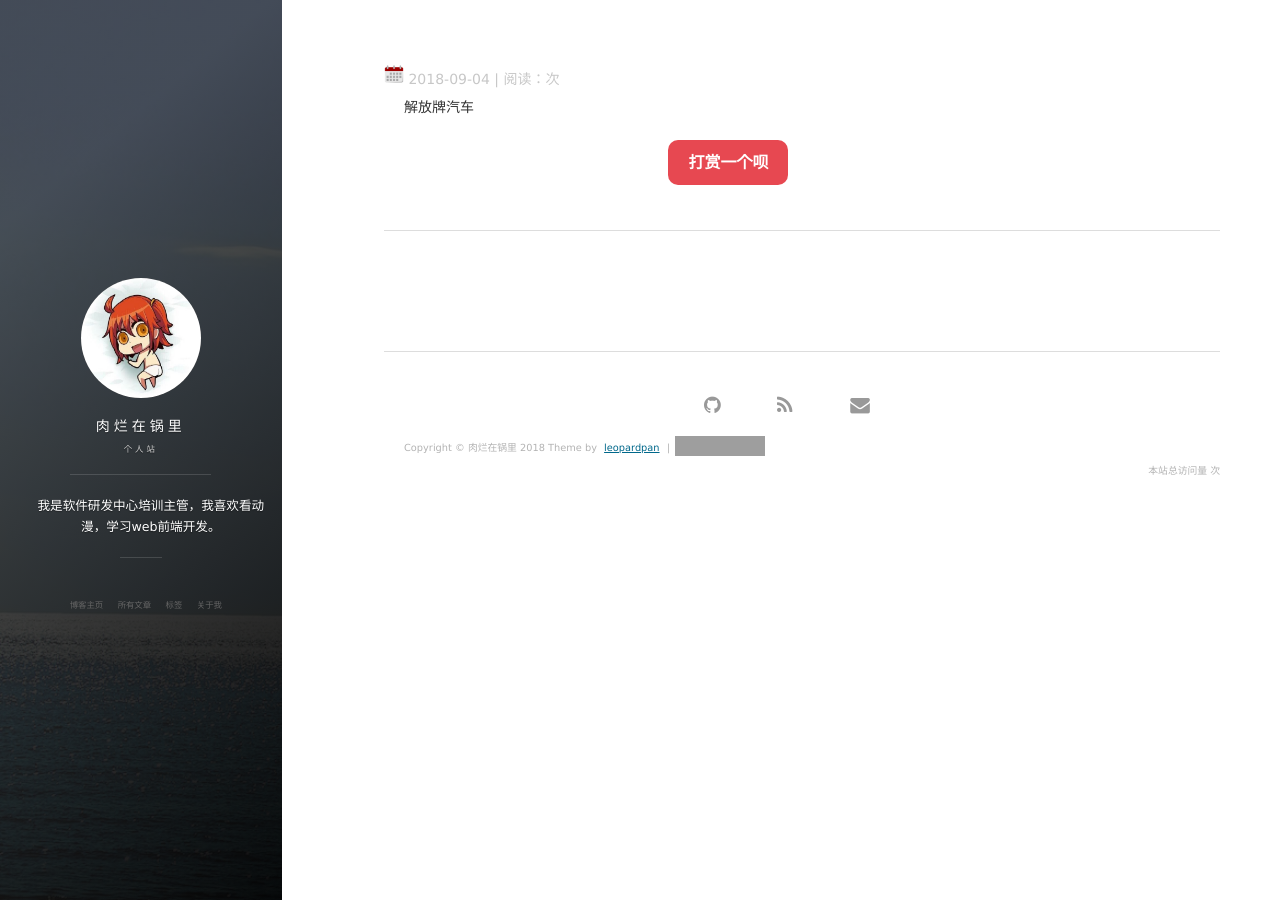
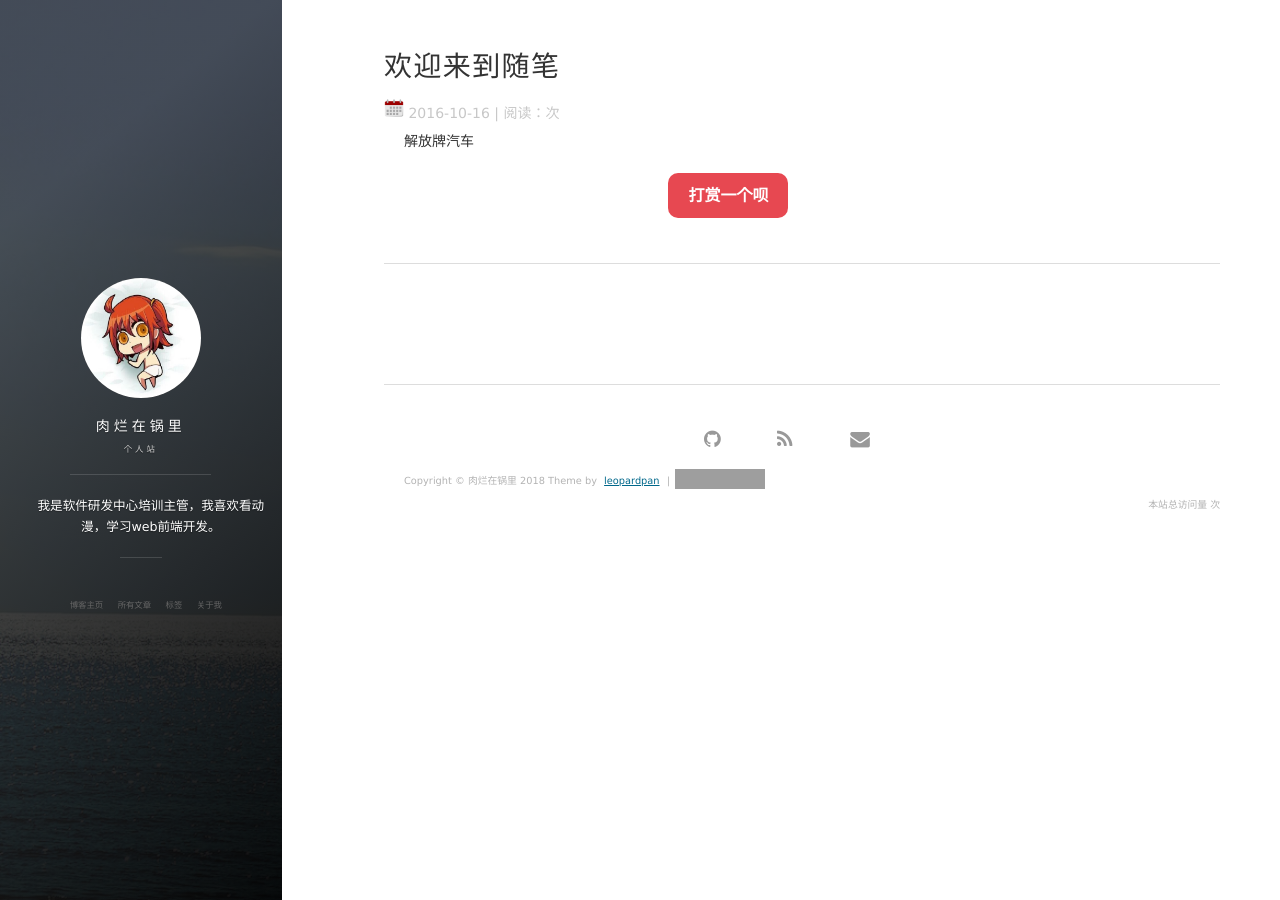
Before and after one commit to FDirectionClear/fdirectionclear.github.io, a Jekyll site: the page built from _posts/2018-09-04-blog.md, in a window 1280 px wide. Built offline with Jekyll 4.4.1, drawn with Linux system fonts in a browser that asks for light colours; nearby versions of some CDN libraries; our own code applies the rules of GitHub Pages for plain Markdown files; comment, search, counter and statistics services are not loaded; grey boxes are pictures that could not be loaded.

Commit message:
Update 2018-09-04-blog.md

```diff
--- a/_posts/2018-09-04-blog.md
+++ b/_posts/2018-09-04-blog.md
@@ -1,8 +1,7 @@
 ---
-    layout:post
-    title:我的第一篇文章
-    description:肉烂在锅里的第一篇文章
-    date：2018-09-04
-    tag:动漫
+ layout: post
+ title:  "欢迎来到随笔"
+ date:   2016-10-16 11:29:08 +0800
+ categories: 随笔
 ---
 解放牌汽车
```
